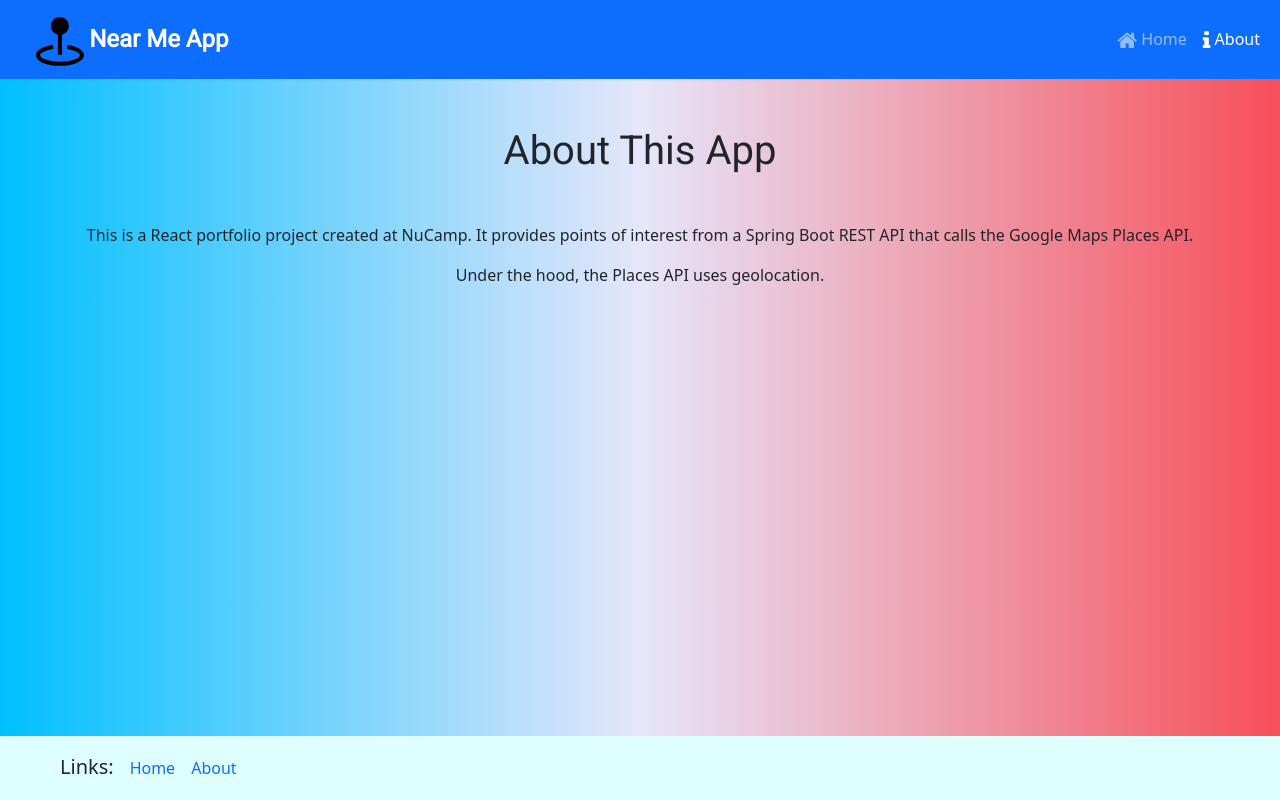
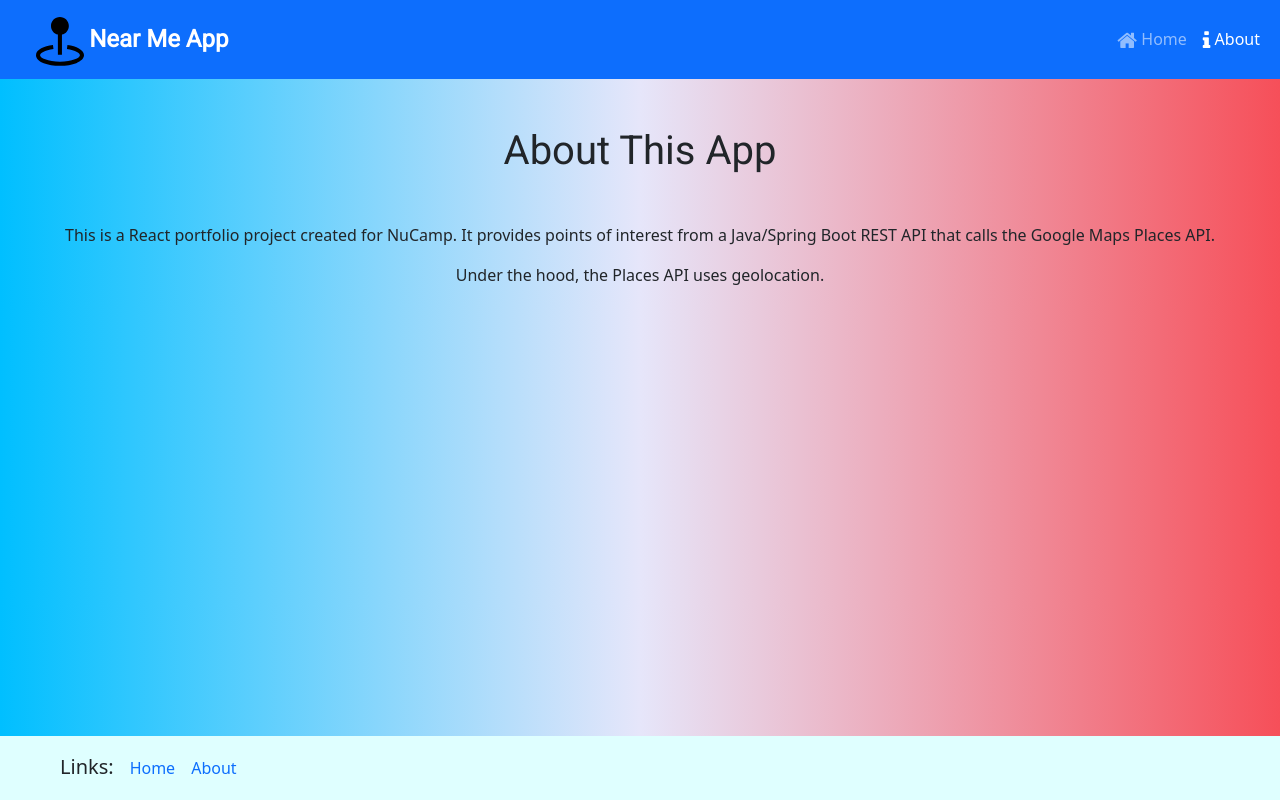
Before and after one commit to janbalangue/near-me-app, a React (Create React App) app: page /about in a window 1280 px wide. Built offline with nearby package versions, Linux system fonts and the light colour scheme.

Commit message:
change AboutPage

```diff
--- a/src/pages/AboutPage.js
+++ b/src/pages/AboutPage.js
@@ -10,8 +10,8 @@ const AboutPage = () => {
       <h1 className="mt-5 text-center">About This App</h1>
       <div className="mt-5">
         <p className="mx-5 text-center">
-        This is a React portfolio project created at NuCamp. It provides points of interest
-         from a Spring Boot REST API that calls the Google Maps Places API.
+        This is a React portfolio project created for NuCamp. It provides points of interest
+         from a Java/Spring Boot REST API that calls the Google Maps Places API.
         </p>
         <p className="mx-5 text-center">
         Under the hood, the Places API uses geolocation.
```
